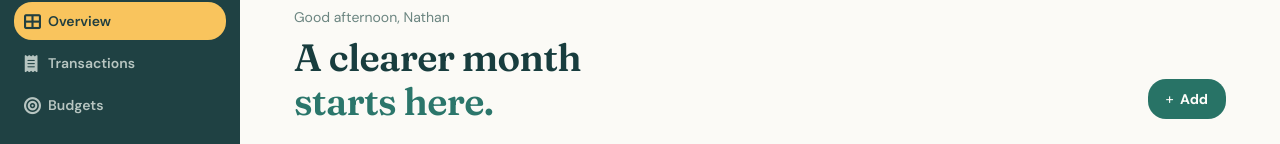
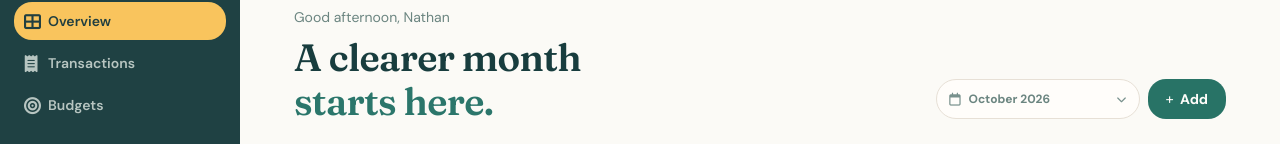
Before and after one commit to emperorfrost17-png/finance-tracker-app, a React (Vite) app: page / in a window 1280 px wide. Shown: the part 114-258 px from the top of the page. Built offline with nearby package versions, Linux system fonts and the light colour scheme.

Commit message:
made some tweaks to the code

```diff
--- a/src/App.tsx
+++ b/src/App.tsx
@@ -141,7 +141,9 @@ function App() {
             .toLowerCase()
             .includes(searchQuery.toLowerCase()));
 
-      return typeMatches && categoryMatches && searchMatches;
+            const focusMonthMatches = dayjs(transaction.date).isSame(focusMonth, "month");
+
+      return typeMatches && categoryMatches && searchMatches && focusMonthMatches;
     });
   };
 
@@ -210,6 +212,7 @@ function App() {
               currency={currency}
               budgets={budgets}
               focusMonth={focusMonth}
+              onFocusMonthChange={handleFocusMonthChange}
             />
           }
         />
--- a/src/components/BarChart.tsx
+++ b/src/components/BarChart.tsx
@@ -46,7 +46,7 @@ export const BarChart = ({
     )
     .reduce((sum, t) => sum + t.amount.expense, 0);
 
-  const lastMonth = dayjs().subtract(1, "month");
+  const lastMonth = dayjs(focusMonth).subtract(1, "month");
 
   const lastMonthTotalSpending = transactions
     .filter((t) => {
--- a/src/pages/OverviewPage.css
+++ b/src/pages/OverviewPage.css
@@ -69,16 +69,50 @@
 }
 .month-select {
   display: flex;
-  gap: 9px;
+  gap: 8px;
   align-items: center;
-  padding: 8px 12px;
+  min-height: 40px;
+  padding: 0 12px;
   border: 1px solid #e7e0d6;
-  border-radius: 18px;
+  border-radius: 20px;
   color: #6b8580;
   background: #fffdfa;
 }
-.month-select span:first-child {
-  color: #6e8984;
+.month-select > i:first-child {
+  color: #78918d;
+  font-size: 13px;
+}
+.month-select > i:last-child {
+  color: #78918d;
+  font-size: 10px;
+  pointer-events: none;
+}
+.month-select select {
+  width: 140px;
+  flex: 0 0 140px;
+  padding: 0;
+  border: 0;
+  outline: 0;
+  color: #6b8580;
+  background: transparent;
+  font: 700 12px var(--font-body);
+  cursor: pointer;
+  appearance: none;
+}
+.month-select:focus-within {
+  border-color: #8eb4a8;
+  box-shadow: 0 0 0 3px rgba(40, 115, 102, 0.1);
+}
+.visually-hidden {
+  position: absolute;
+  width: 1px;
+  height: 1px;
+  padding: 0;
+  margin: -1px;
+  overflow: hidden;
+  clip: rect(0, 0, 0, 0);
+  white-space: nowrap;
+  border: 0;
 }
 .add-button {
   min-height: 40px;
@@ -317,6 +351,18 @@
 .category-bar--lavender {
   background: #a78bca;
 }
+.category-dot--peach,
+.category-bar--peach {
+  background: #d79c57;
+}
+.category-dot--pink,
+.category-bar--pink {
+  background: #bd92a2;
+}
+.category-dot--mint,
+.category-bar--mint {
+  background: #5f9b8e;
+}
 .category-bar {
   position: relative;
   z-index: 1;
--- a/src/pages/OverviewPage.tsx
+++ b/src/pages/OverviewPage.tsx
@@ -17,6 +17,7 @@ interface OverviewPageProps {
   currency: string;
   budgets: Budget[];
   focusMonth: string;
+  onFocusMonthChange: (month: string) => void;
 }
 export function OverviewPage({
   transactions,
@@ -26,6 +27,7 @@ export function OverviewPage({
   currency,
   budgets,
   focusMonth,
+  onFocusMonthChange,
 }: OverviewPageProps) {
   const monthExpenses = transactions
     .filter(
@@ -69,6 +71,15 @@ export function OverviewPage({
   const transactionsThisMonth = sortedTransactions.filter((t) =>
     dayjs(t.date).isSame(dayjs(focusMonth), "month"),
   );
+  const focusMonthOptions = Array.from(
+    new Set([
+      dayjs().format("YYYY-MM"),
+      focusMonth,
+      ...transactions.map((transaction) =>
+        dayjs(transaction.date).format("YYYY-MM"),
+      ),
+    ]),
+  ).sort().reverse();
 
   return (
     <main className="App overview-page">
@@ -90,6 +101,22 @@ export function OverviewPage({
               </h1>
             </div>
             <div className="overview-actions">
+              <label className="month-select">
+                <i className="fa-regular fa-calendar" aria-hidden="true" />
+                <span className="visually-hidden">Focus month</span>
+                <select
+                  aria-label="Select focus month"
+                  value={focusMonth}
+                  onChange={(event) => onFocusMonthChange(event.target.value)}
+                >
+                  {focusMonthOptions.map((month) => (
+                    <option key={month} value={month}>
+                      {dayjs(`${month}-01`).format("MMMM YYYY")}
+                    </option>
+                  ))}
+                </select>
+                <i className="fa-solid fa-chevron-down" aria-hidden="true" />
+              </label>
               <button
                 className="add-button"
                 type="button"
@@ -110,7 +137,7 @@ export function OverviewPage({
                 >
                   {onTrack ? "On track" : "Over budget"}
                 </span>{" "}
-                for your {dayjs().format("MMMM")} budget
+                for your {dayjs(focusMonth).format("MMMM")} budget
               </p>
             </div>
             <div className="balance-stats">
--- a/src/pages/SettingsPage.tsx
+++ b/src/pages/SettingsPage.tsx
@@ -1,6 +1,5 @@
 import { Sidebar } from "../components/Sidebar";
 import { Header } from "../components/Header";
-import { useNavigate } from "react-router";
 import { useState } from "react";
 import dayjs from "dayjs";
 import "./SettingsPage.css";
@@ -25,14 +24,21 @@ export function SettingsPage({
   transactions,
 }: SettingsPageProps) {
   const [resetConfirmation, setResetConfirmation] = useState(false);
-  const navigate = useNavigate();
 
-  const handleResetData = () => {
-    localStorage.clear();
-    setResetConfirmation(false);
-    navigate("/");
-    window.location.reload();
-  };
+  // List of all localStorage keys used by the app
+  const APP_STORAGE_KEYS = [
+  "transactions",
+  "accountName",
+  "currency",
+  "budgets",
+  "focusMonth",
+];
+
+const handleResetData = () => {
+  // Clear all relevant data from localStorage
+  APP_STORAGE_KEYS.forEach((key) => localStorage.removeItem(key));
+   window.location.assign("/");
+};
   const monthOptions = Array.from(
     new Set([
       dayjs().format("YYYY-MM"),
@@ -103,16 +109,12 @@ export function SettingsPage({
                 <select
                   className="settings-value settings-select"
                   aria-label="Select focus month"
-                  value={dayjs(focusMonth).month()}
-                  onChange={(e) =>
-                    handleFocusMonthChange(
-                      dayjs().month(parseInt(e.target.value)).format("YYYY-MM"),
-                    )
-                  }
+                  value={focusMonth}
+                  onChange={(e) => handleFocusMonthChange(e.target.value)}
                 >
                   {monthOptions.map((month) => (
-                    <option key={month} value={dayjs(month).month()}>
-                      {dayjs(month).format("MMMM YYYY")}
+                    <option key={month} value={month}>
+                       {dayjs(`${month}-01`).format("MMMM YYYY")}
                     </option>
                   ))}
                 </select>
--- a/src/pages/TransactionsPage.tsx
+++ b/src/pages/TransactionsPage.tsx
@@ -79,7 +79,7 @@ export function TransactionsPage({
         <div className="transactions-content">
           <div className="transactions-intro">
             <div>
-              {filteredSortedTransactions.length === transactions.length ? (
+              {filteredSortedTransactions.length === transactions.filter((t) => dayjs(t.date).isSame(focusMonth, "month")).length ? (
                 <p>{filteredSortedTransactions.length} entries in your space</p>
               ) : (
                 <p>
```
